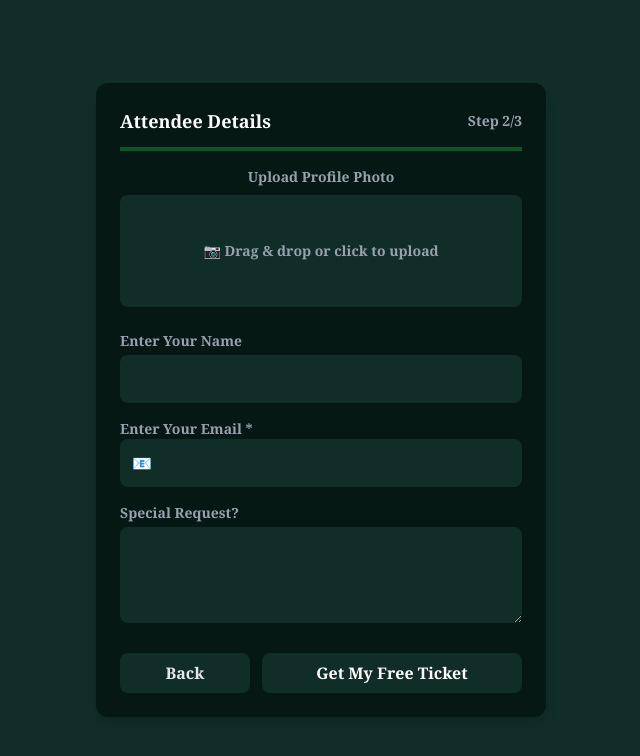
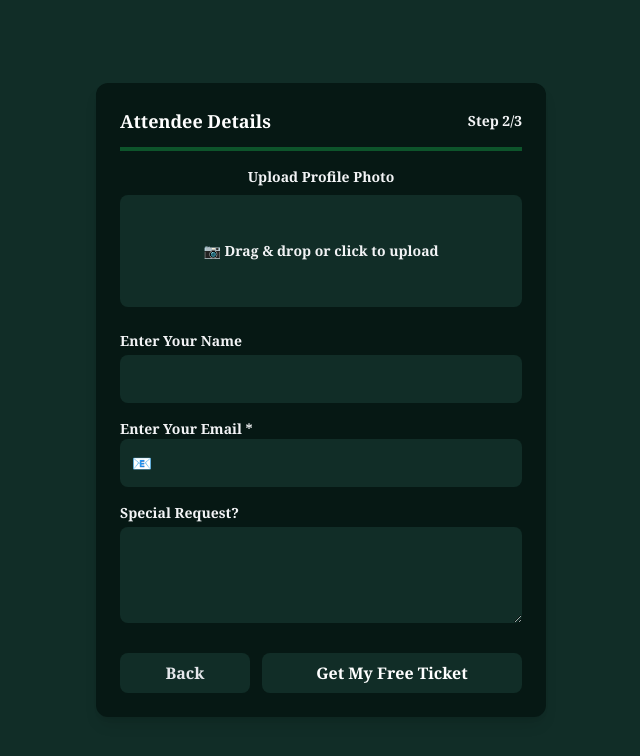
Before and after one commit to jayteemoney/ticket, a React (Vite) app: page /details in a window 1280 px wide. Shown: the top 756 px of the page, without its empty margins (319-959 px from the left). Built offline with nearby package versions, Linux system fonts and the light colour scheme.

Commit message:
adjusted AttendeeDetails ft fonts color

```diff
--- a/src/components/AttendeeDetails.jsx
+++ b/src/components/AttendeeDetails.jsx
@@ -77,17 +77,17 @@ const AttendeeDetails = ({ formData, setFormData }) => {
         {/* Header Section */}
         <div className="flex justify-between items-center pb-3 border-b-4 border-green-900">
           <h2 className="text-lg font-semibold">Attendee Details</h2>
-          <span className="text-sm text-gray-400">Step 2/3</span>
+          <span className="text-sm text-gray-100">Step 2/3</span>
         </div>
 
         {/* Profile Image Upload Section */}
         <div className="mt-4 text-center">
-          <h3 className="text-sm text-gray-400 mb-2">Upload Profile Photo</h3>
+          <h3 className="text-sm text-gray-100 mb-2">Upload Profile Photo</h3>
           <label className="flex flex-col items-center justify-center w-full h-28  rounded-lg bg-[#112d27] cursor-pointer">
             {profileImage ? (
               <img src={profileImage} alt="Uploaded" className="w-full h-full object-cover rounded-lg" />
             ) : (
-              <div className="text-gray-400 text-sm">
+              <div className="text-gray-100 text-sm">
                 <p>📷 Drag & drop or click to upload</p>
               </div>
             )}
@@ -98,7 +98,7 @@ const AttendeeDetails = ({ formData, setFormData }) => {
         {/* Form Section */}
         <form onSubmit={handleSubmit} className="mt-6">
           {/* Full Name Input */}
-          <label className="block text-sm text-gray-400">Enter Your Name</label>
+          <label className="block text-sm text-gray-100">Enter Your Name</label>
           <input
             type="text"
             className="w-full p-3 mt-1 rounded-lg bg-[#112d27] text-gray-300"
@@ -108,9 +108,9 @@ const AttendeeDetails = ({ formData, setFormData }) => {
           {errors.fullName && <p className="text-red-500 text-xs mt-1">{errors.fullName}</p>}
 
           {/* Email Input */}
-          <label className="block text-sm text-gray-400 mt-4">Enter Your Email *</label>
+          <label className="block text-sm text-gray-100 mt-4">Enter Your Email *</label>
           <div className="relative">
-            <span className="absolute left-3 top-3 text-gray-400">📧</span>
+            <span className="absolute left-3 top-3 text-gray-100">📧</span>
             <input
               type="email"
               className="w-full pl-8 p-3 rounded-lg bg-[#112d27] text-gray-300"
@@ -121,7 +121,7 @@ const AttendeeDetails = ({ formData, setFormData }) => {
           {errors.email && <p className="text-red-500 text-xs mt-1">{errors.email}</p>}
 
           {/* Special Requests Textarea */}
-          <label className="block text-sm text-gray-400 mt-4">Special Request?</label>
+          <label className="block text-sm text-gray-100 mt-4">Special Request?</label>
           <textarea
             className="w-full p-3 mt-1 rounded-lg bg-[#112d27] text-gray-300"
             rows="3"
```
